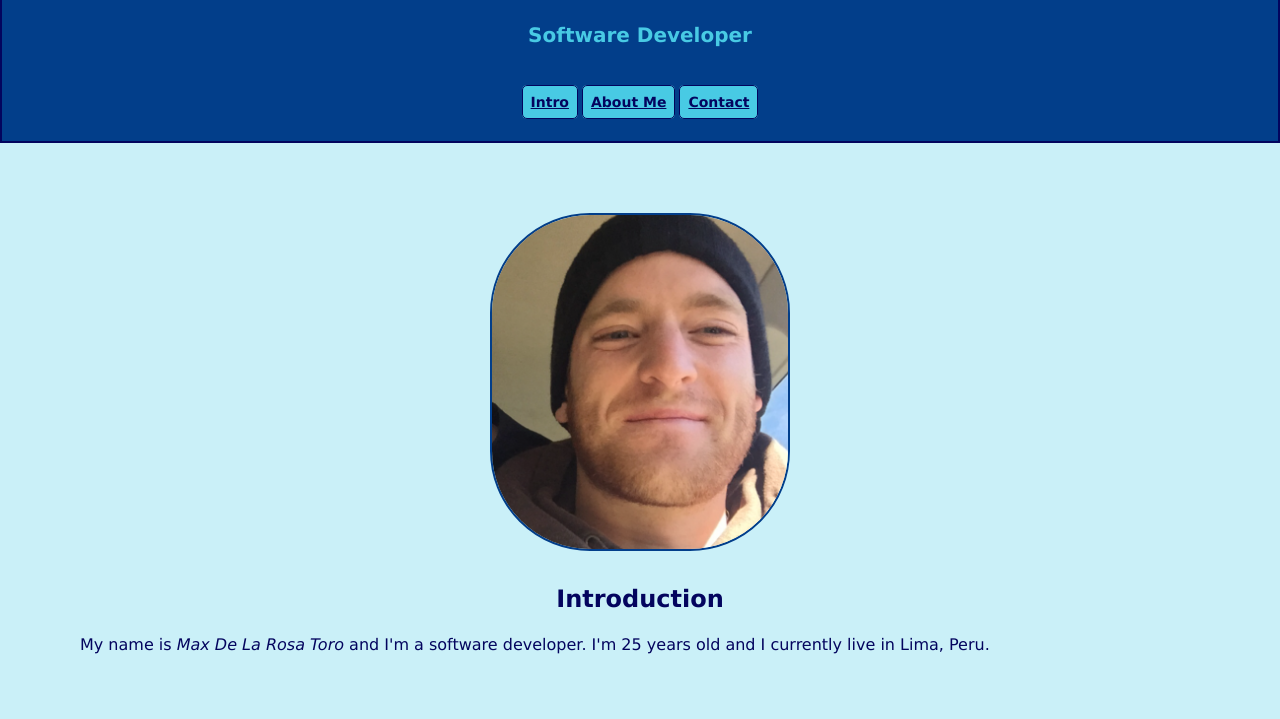
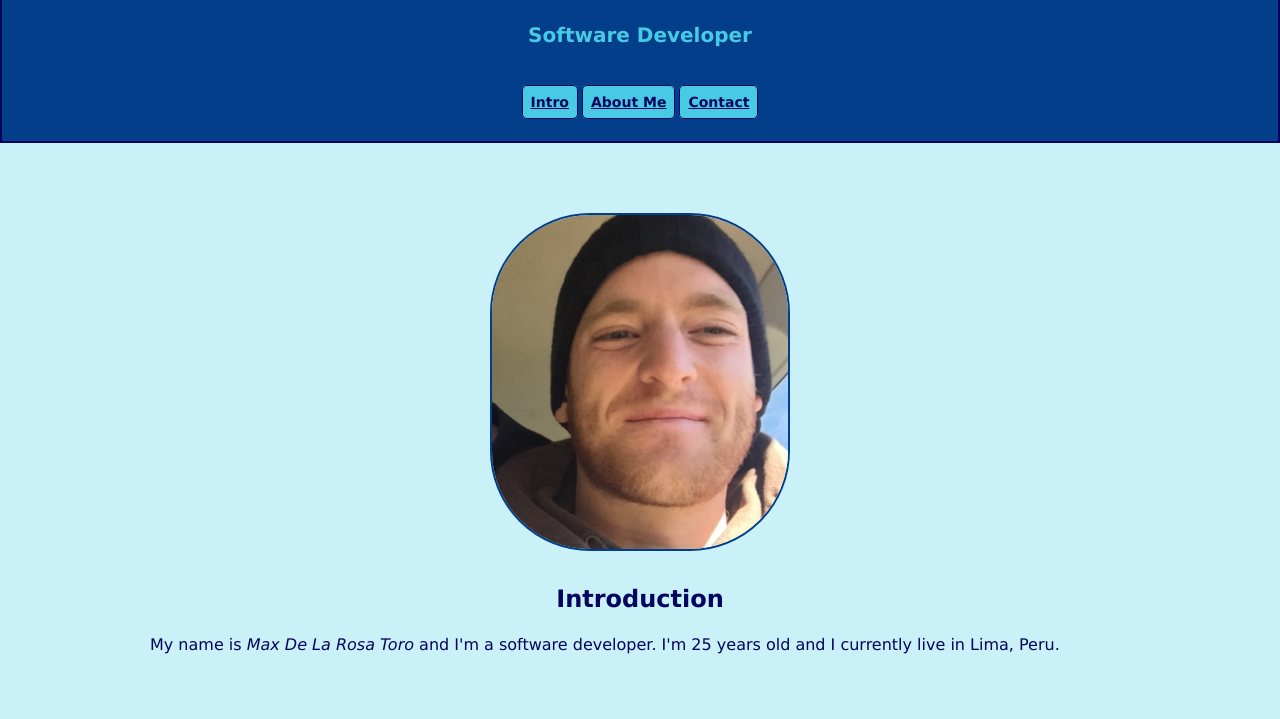
Before and after one commit to maxdevcode/personal-portfolio, a plain HTML site: page index.html in a window 1280 px wide. Shown: the part 81-800 px from the top of the page. Drawn offline with nearby package versions, Linux system fonts and the light colour scheme.

Commit message:
Increased <main> padding

```diff
--- a/style.css
+++ b/style.css
@@ -59,7 +59,7 @@
     /*Main color + center align*/
     main{
       background-color: #caf0f8;
-      padding: 10px 80px;
+      padding: 10px 150px;
     }
 
     /*Section Padding*/
```
